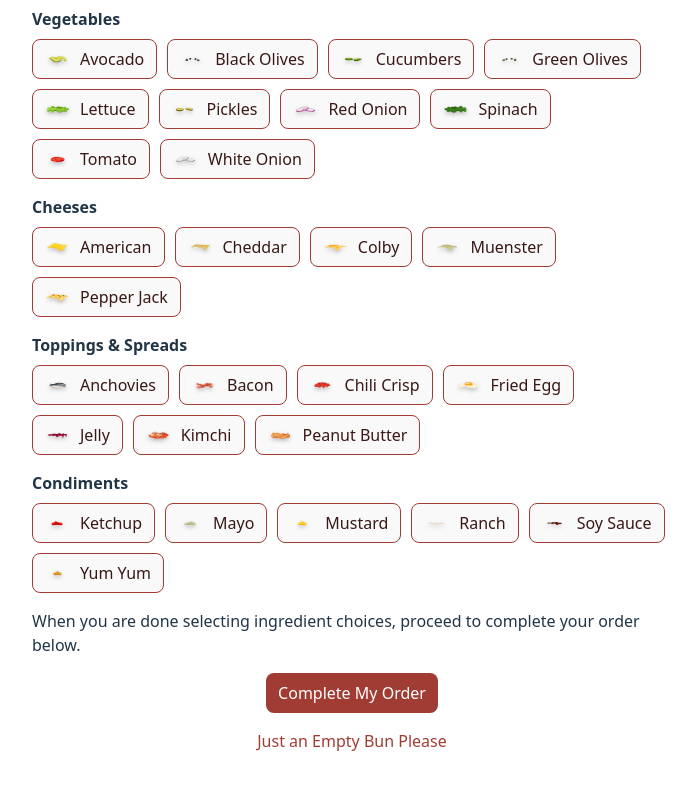
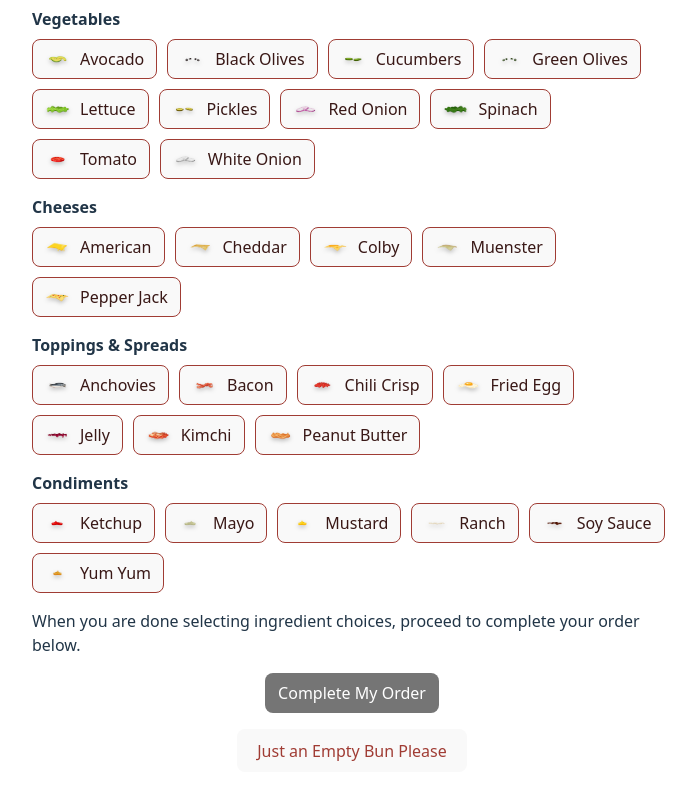
Before and after one commit to electricpineapple/burger-2-go, a React (Vite) app: page /ingredients in a window 1280 px wide. Shown: the part 274-1074 px from the top of the page, without its empty margins (288-984 px from the left). Built offline with nearby package versions, Linux system fonts and the light colour scheme; no server answers.

Commit message:
back to buttons, delivery time

```diff
--- a/src/App.tsx
+++ b/src/App.tsx
@@ -4,11 +4,13 @@ import building from './assets/building.png'
 function App() {
 
     return (
-        <div>
-            <img src={building} alt="Building" />
+        <div className="start-screen">
+            <img src={building} alt="Building" className="header-image" />
             <h1>Burgers-2-Go!</h1>
             <p>Providing you with the finest dining you can have between two buns, since 1981.</p>
-            <NavLink to="/ingredients">Place Order</NavLink>
+            <div className="button-box">
+                <NavLink to="/ingredients" className="cta-button">Place Order</NavLink>
+            </div>
         </div>
     );
 }
--- a/src/Complete.tsx
+++ b/src/Complete.tsx
@@ -1,16 +1,31 @@
-import { NavLink } from "react-router";
+import { useNavigate } from "react-router";
 import { db } from './firebase';
 import { MostPopularIngredient } from "./MostPopular";
+import { useContext } from "react";
+import { OrderContext } from "./OrderContext";
+import { DeliveryTime } from "./DeliveryTime";
 
 export default function Complete() {
+    const orderValue = useContext(OrderContext)
+
+    const navigate = useNavigate()
+    const clearAndStart = () => {
+        orderValue.setOrder({
+            ingredients: [],
+            id: undefined,
+        })
+        navigate('/');
+    };
+
     return (
         <div>
             <h1>Your Order is Being Made</h1>
             <p>Our culinary artist are hard at work crafting your custom sandwich.</p>
-            <h2>Estimated Delivery Time:</h2>
-            <p>7 minutes</p>
+            <DeliveryTime itemCount={orderValue.order.ingredients.length} />
             <MostPopularIngredient db={db} />
-            <NavLink to="/">Start a New Order</NavLink>
+            <div className="button-box">
+                <button onClick={clearAndStart} className="cta-button">Start a New Order</button>
+            </div>
         </div>
     );
 }
--- /dev/null
+++ b/src/DeliveryTime.tsx
@@ -0,0 +1,18 @@
+
+
+interface Props {
+    itemCount: number;
+}
+
+export function DeliveryTime({ itemCount }: Props) {
+    const date = new Date();
+    date.setMinutes(date.getMinutes() + (itemCount * 3));
+    const time = date.toLocaleTimeString([], { hour: '2-digit', minute: '2-digit' });
+
+    return (
+        <div>
+            <h2>Estimated Delivery Time:</h2>
+            <p>{time}</p>
+        </div>
+    );
+}
--- a/src/Ingredients.tsx
+++ b/src/Ingredients.tsx
@@ -1,10 +1,15 @@
-import { NavLink } from "react-router";
 import BurgerToggles from "./BurgerToggles";
 import { useContext } from "react";
 import { OrderContext } from "./OrderContext";
+import { useNavigate } from "react-router";
 
 export default function Ingredients() {
     const orderValue = useContext(OrderContext)
+    const navigate = useNavigate();
+    const submitOrder = () => {
+        //send the order
+        navigate('/complete');
+    };
 
     return (
         <div className="ingredients-screen">
@@ -19,8 +24,8 @@ export default function Ingredients() {
             />
             <p>When you are done selecting ingredient choices, proceed to complete your order below.</p>
             <div className="button-box">
-                <NavLink to="/complete" className="cta-button">Complete My Order</NavLink>
-                <NavLink to="/complete" className="secondary-button">Just an Empty Bun Please</NavLink>
+                <button onClick={submitOrder} className="cta-button" disabled={orderValue.order.ingredients.length <= 0}>Complete My Order</button>
+                <button onClick={submitOrder} className="secondary-button" disabled={orderValue.order.ingredients.length > 0}>Just an Empty Bun Please</button>
             </div>
         </div>
     );
--- a/src/Layout.css
+++ b/src/Layout.css
@@ -38,6 +38,11 @@
     color: #fff;
 }
 
+.burger-toggle:hover {
+    background: #A03C34;
+    color: #000;
+}
+
 .burger-icon {
     width: 25px;
     height: 10px;
@@ -67,7 +72,7 @@ a {
 }
 
 a:hover {
-    color: #535bf2;
+    color: #ff9999;
 }
 
 body {
@@ -95,12 +100,12 @@ button {
 }
 
 button:hover {
-    border-color: #646cff;
+    color: #ff9999;
 }
 
-button:focus,
-button:focus-visible {
-    outline: 4px auto -webkit-focus-ring-color;
+button:disabled {
+    color: #757575;
+    cursor: default;
 }
 
 @media (prefers-color-scheme: light) {
@@ -110,7 +115,7 @@ button:focus-visible {
     }
 
     a:hover {
-        color: #747bff;
+        color: #ff9999;
     }
 
     button {
@@ -137,17 +142,15 @@ button:focus-visible {
     border-radius: .5rem;
     padding: .5rem .75rem;
     cursor: pointer;
-    border-color: #000;
     background: #A03C34;
     color: #fff;
     width: auto;
 }
 
-.cta-button:hover,
-.cta-button:focus,
-.secondary-button:hover,
-.secondary-button:focus {
-    color: #ff9999;
+.cta-button:disabled {
+    color: #fff;
+    background-color: #757575;
+    cursor: default;
 }
 
 .secondary-button {
@@ -161,3 +164,25 @@ button:focus-visible {
 .back-button {
     padding-left: 0;
 }
+
+.header-image {
+    width: 100%;
+    height: auto;
+    display: block;
+}
+
+@media (max-height: 700px),
+(max-width: 768px) {
+    .start-screen .button-box {
+        position: fixed;
+        bottom: 1rem;
+        left: 0;
+        right: 0;
+        justify-content: center;
+        padding: 0.5rem;
+    }
+}
+
+.start-screen h1 {
+    text-align: center;
+}
```
